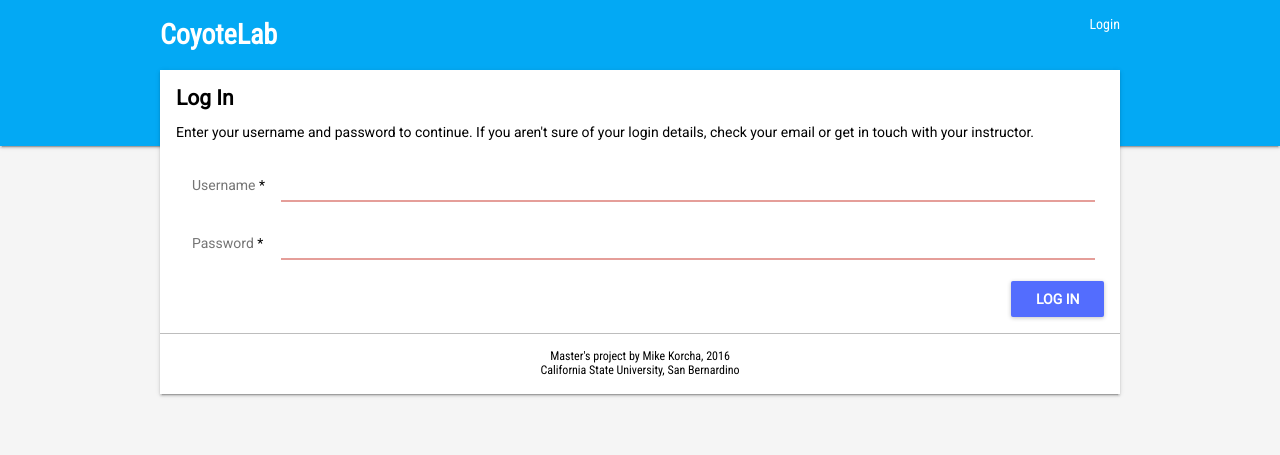
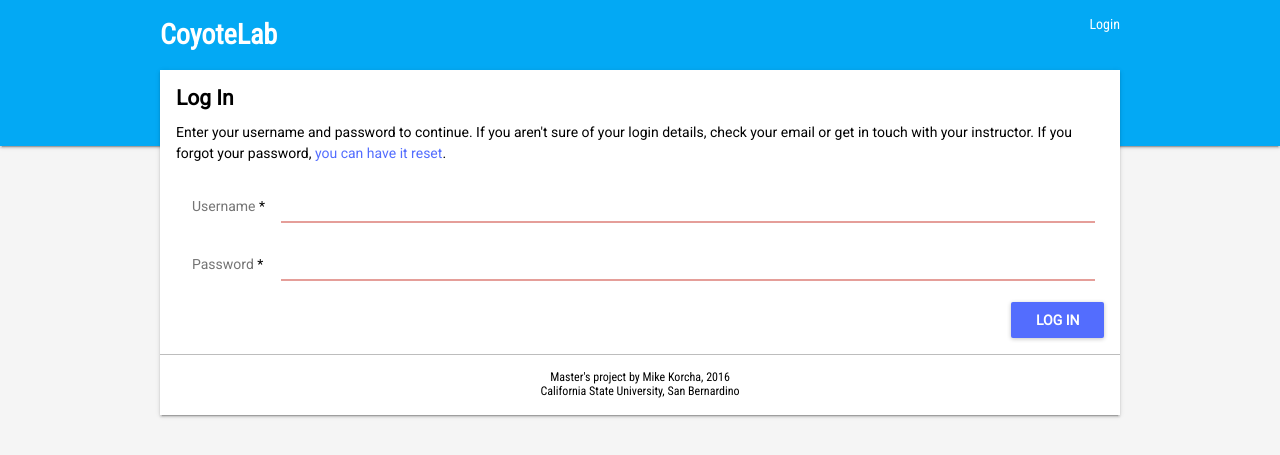
Before and after one commit to mkorcha/CoyoteLab, a Flask app: page /login in a window 1280 px wide. Shown: the top 455 px of the page. Run offline with Flask 2, Linux system fonts and the light colour scheme; style sheets or scripts are compiled from the project's sources; parts of the project's set-up code (start-up, migrations or seed data) failed here and were passed over; some libraries are stand-ins or nearby versions.

Commit message:
Add functionality for forgotten passwords

```diff
--- a/app/blueprints/auth.py
+++ b/app/blueprints/auth.py
@@ -1,8 +1,10 @@
 from flask import Blueprint, url_for, redirect, flash, render_template, request, current_app
+from flask_mail import Message as Email
 from ..forms.login import LoginForm
-from ..forms.user import UserPasswordForm
-from ..util import require_login
-from .. import auth, db
+from ..forms.user import UserPasswordForm, PasswordResetForm
+from ..models import User
+from ..util import require_login, rand_str
+from .. import auth, db, mail
 
 
 blueprint = Blueprint('auth', __name__)
@@ -89,3 +91,32 @@
 		return redirect(url_for('auth.login'))
 
 	return render_template('user/change_pw.jinja', form=form)
+
+
+@blueprint.route('/forgot_pw', methods=['GET', 'POST'])
+def forgot_password():
+	'''
+	Handles a user who forgot their password
+	'''
+	form = PasswordResetForm()
+
+	if form.validate_on_submit():
+		user = User.query.filter_by(email=form.email.data).first()
+
+		if user:
+			password = rand_str(12)
+
+			user.password = password
+			user.temporary_pw = True
+
+			message = Email(subject='Password Reset', recipients=[user.email], html=render_template('email/reset_pw.jinja', password=password))
+
+			db.session.commit()
+
+			mail.send(message)
+
+		flash('Instructions to reset your password have been sent to the email provided.')
+
+		return redirect(url_for('auth.login'))
+
+	return render_template('user/reset_pw.jinja', form=form)
--- /dev/null
+++ b/res/templates/email/reset_pw.jinja
@@ -0,0 +1,5 @@
+<strong>CoyoteLab</strong><br />
+<br />
+You are receiving this email because you have requested a password reset.<br/>
+<br />
+Your new temporary password is <strong>{{ password }}</strong>. Please log in with your new password to change it.
--- a/res/templates/login.jinja
+++ b/res/templates/login.jinja
@@ -3,7 +3,7 @@
 {% block main %}
 <h2>Log In</h2>
 
-<p>Enter your username and password to continue. If you aren't sure of your login details, check your email or get in touch with your instructor.</p>
+<p>Enter your username and password to continue. If you aren't sure of your login details, check your email or get in touch with your instructor. If you forgot your password, <a href="{{ url_for('auth.forgot_password') }}">you can have it reset</a>.</p>
 
 {{ super() }}
 {% endblock %}
```
Also changed, not shown: app/forms/user.py (+9 -0 lines), res/templates/user/reset_pw.jinja (added, +9 -0 lines).
